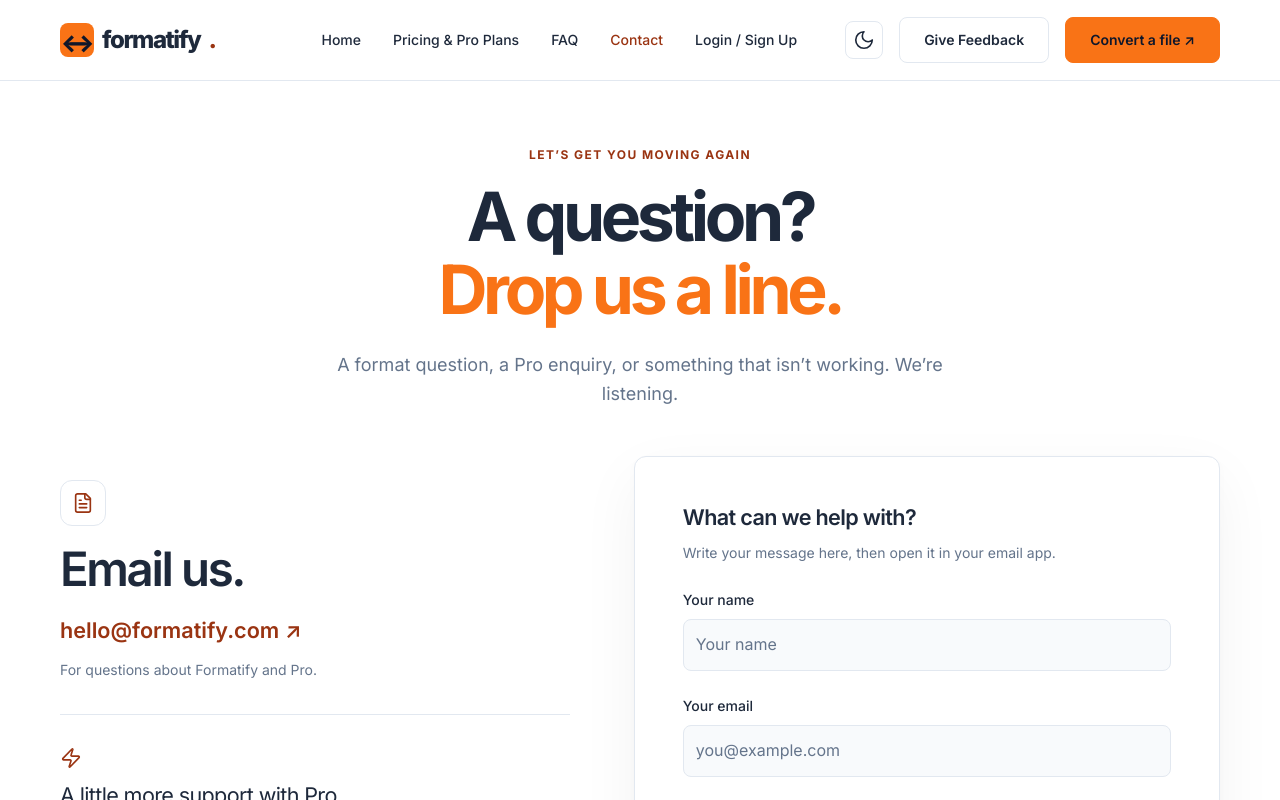
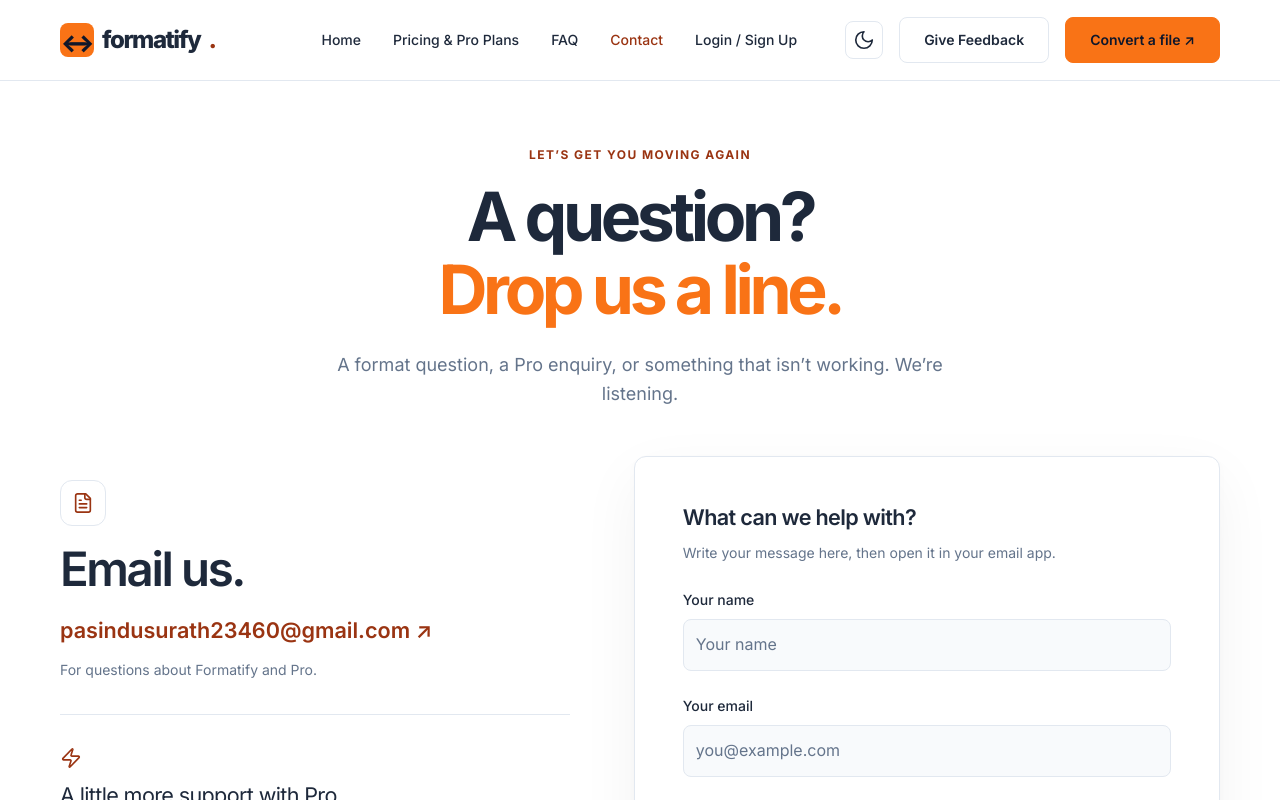
Before and after one commit to pasindu-surath/Formatify, a React (Vite) app: page /contact in a window 1280 px wide. Shown: the top 800 px of the page. Built offline with nearby package versions, Linux system fonts and the light colour scheme.

Commit message:
Update Contact.jsx

```diff
--- a/src/pages/Contact.jsx
+++ b/src/pages/Contact.jsx
@@ -47,8 +47,8 @@ export default function Contact() {
               <Icon name="file" />
             </div>
             <h2>{"Email us."}</h2>
-            <a className="email-link" href="mailto:hello@formatify.com">
-              {"hello@formatify.com \u2197"}
+            <a className="email-link" href="mailto:pasindusurath23460@gmail.com">
+              {"pasindusurath23460@gmail.com \u2197"}
             </a>
             <p className="muted">{"For questions about Formatify and Pro."}</p>
           </article>
```
